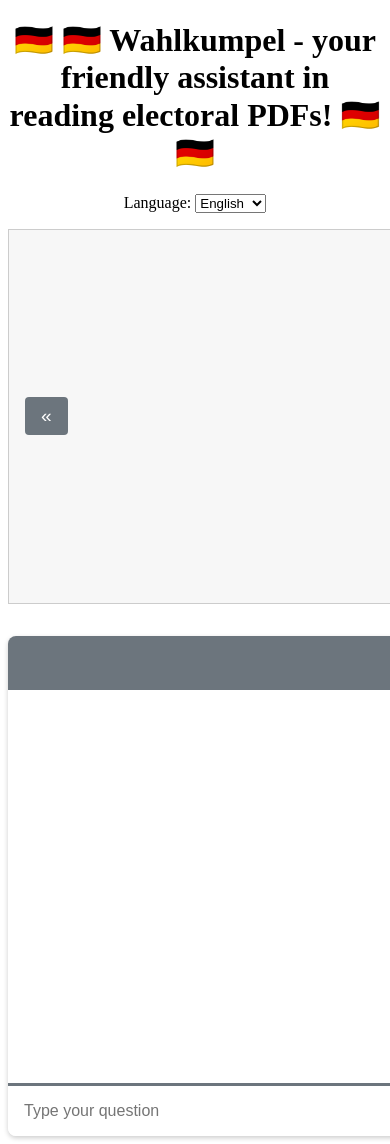
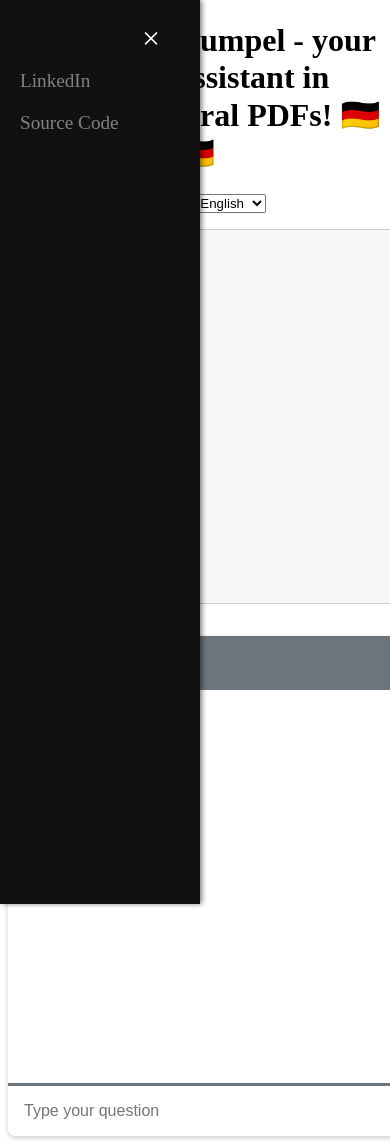
Before and after one commit to mdaif/wahl-kumpel, a FastAPI app: template templates/index.html in a window 390 px wide; the page is wider, and only the part inside the window is pictured. Run offline with FastAPI, Linux system fonts and the light colour scheme; the template is opened without the code that fills it, so the values that code supplies are empty; parts of the project's set-up code (start-up, migrations or seed data) failed here and were passed over.

Commit message:
Add sidebar with info

```diff
--- a/templates/index.html
+++ b/templates/index.html
@@ -6,6 +6,7 @@
 
   <!-- Minimal reset and basic styling for demonstration -->
   <style>
+    /* Existing Styles */
     /* Container for everything above chat */
     .header-container {
       text-align: center;
@@ -243,10 +244,94 @@
     .typing-text {
       margin-right: 5px;
     }
+
+    /* --- Collapsible Sidebar Styles --- */
+    /* Sidebar container */
+    .sidebar {
+      height: 100%; /* Full-height */
+      width: 0; /* Initial width is 0 */
+      position: fixed; /* Stay in place */
+      z-index: 1000; /* Sit on top */
+      top: 0;
+      left: 0;
+      background-color: #111; /* Black */
+      overflow-x: hidden; /* Disable horizontal scroll */
+      transition: width 0.3s; /* Transition effect */
+      padding-top: 60px; /* Place content 60px from the top */
+      box-shadow: 2px 0 5px rgba(0,0,0,0.5);
+    }
+
+    /* Sidebar links */
+    .sidebar a {
+      padding: 10px 20px;
+      text-decoration: none;
+      font-size: 1.2rem;
+      color: #818181;
+      display: block;
+      transition: color 0.3s, background-color 0.3s;
+    }
+
+    /* Sidebar links on hover */
+    .sidebar a:hover {
+      color: #f1f1f1;
+      background-color: #575757;
+    }
+
+    /* Close button (top right corner inside sidebar) */
+    .sidebar .closebtn {
+      position: absolute;
+      top: 10px;
+      right: 20px;
+      font-size: 2rem;
+      margin-left: 50px;
+      color: #fff;
+      cursor: pointer;
+    }
+
+    /* Open button (hamburger menu) */
+    .openbtn {
+      font-size: 2rem;
+      cursor: pointer;
+      background-color: transparent;
+      color: #111;
+      border: none;
+      position: fixed;
+      top: 15px;
+      left: 15px;
+      z-index: 1001; /* Above the sidebar */
+      transition: color 0.3s;
+    }
+
+    .openbtn:hover {
+      color: #6c757d;
+    }
+
+    /* Adjust body when sidebar is open */
+    body.sidebar-open {
+      margin-left: 250px; /* Same as the sidebar width */
+      transition: margin-left 0.3s;
+    }
+
+    /* Responsive Sidebar */
+    @media screen and (max-width: 600px) {
+      .sidebar { width: 200px; }
+      body.sidebar-open { margin-left: 200px; }
+    }
   </style>
 </head>
 <body>
 
+  <!-- --- Collapsible Sidebar --- -->
+  <div id="sidebar" class="sidebar">
+    <a href="javascript:void(0)" class="closebtn" onclick="toggleSidebar()" aria-label="Close Sidebar">&times;</a>
+    <a href="https://www.linkedin.com/in/muhammaddaif/" target="_blank" aria-label="LinkedIn Profile">LinkedIn</a>
+    <a href="https://github.com/mdaif/wahl-kumpel" target="_blank" aria-label="Source Code">Source Code</a>
+  </div>
+
+  <!-- Open Sidebar Button -->
+  <button class="openbtn" onclick="toggleSidebar()" aria-label="Open Sidebar">&#9776;</button>
+
+  <!-- Existing Content -->
   <div class="header-container">
     <h1 id="title">🇩🇪 🇩🇪 Wahlkumpel - your friendly assistant in reading electoral PDFs! 🇩🇪 🇩🇪</h1>
 
@@ -287,6 +372,7 @@
     </form>
   </div>
 
+  <!-- Existing Script -->
   <script>
     /************************************************************
      * 1. Carousel + Flip Cards Logic
@@ -497,6 +583,29 @@
         });
     }
 
+    /************************************************************
+     * 5. Collapsible Sidebar Logic
+     ************************************************************/
+    function toggleSidebar() {
+      const sidebar = document.getElementById('sidebar');
+      if (sidebar.style.width === '250px') {
+        sidebar.style.width = '0';
+        document.body.classList.remove('sidebar-open');
+      } else {
+        sidebar.style.width = '250px';
+        document.body.classList.add('sidebar-open');
+      }
+    }
+
+    // Optional: Close the sidebar if user clicks outside of it
+    window.onclick = function(event) {
+      const sidebar = document.getElementById('sidebar');
+      const openBtn = document.querySelector('.openbtn');
+      if (sidebar.style.width === '250px' && !sidebar.contains(event.target) && event.target !== openBtn) {
+        toggleSidebar();
+      }
+    }
+
     window.addEventListener('DOMContentLoaded', fetchTopics);
   </script>
 
```
Lines whose indentation alone changed are shown as unchanged.
